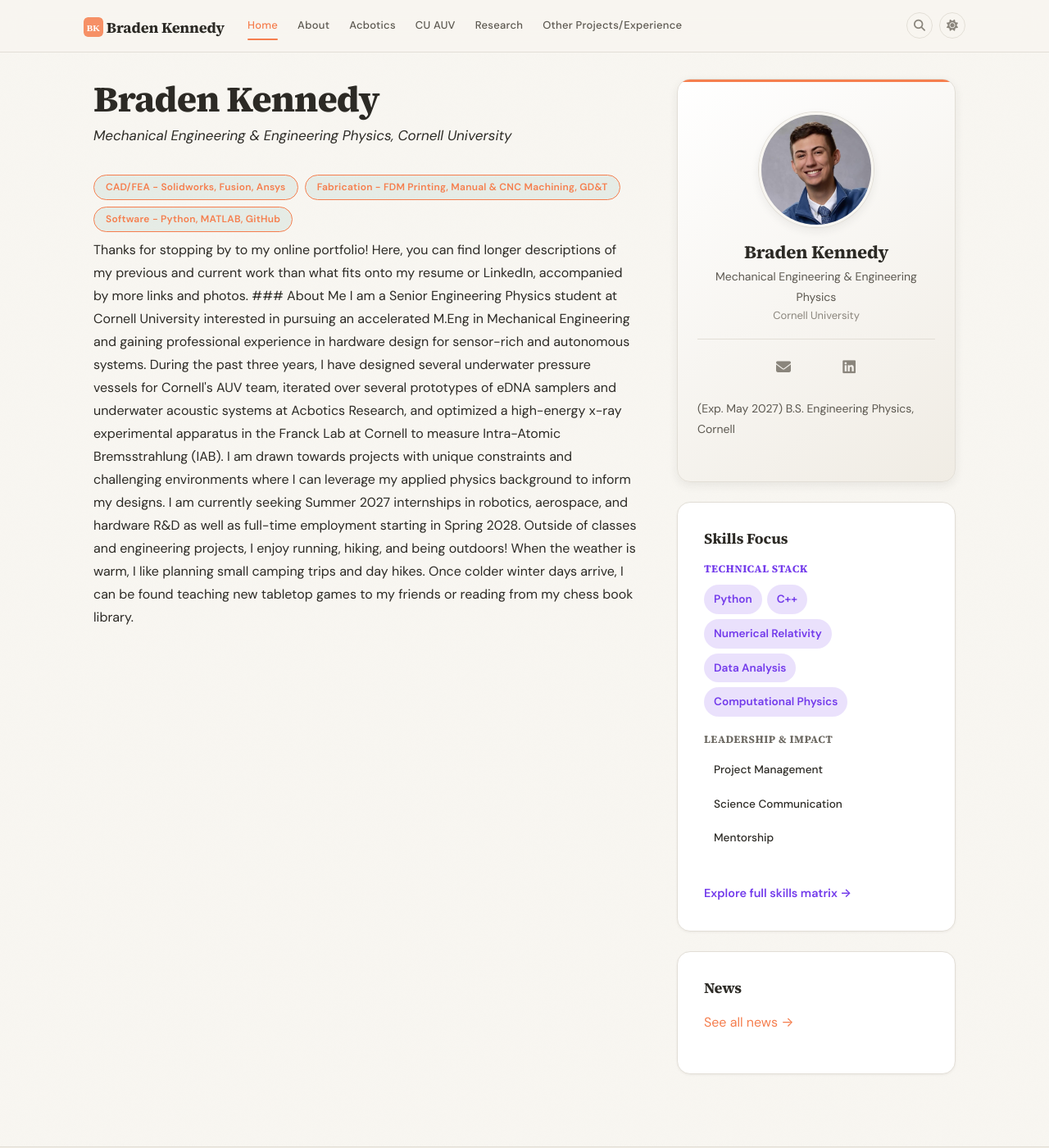
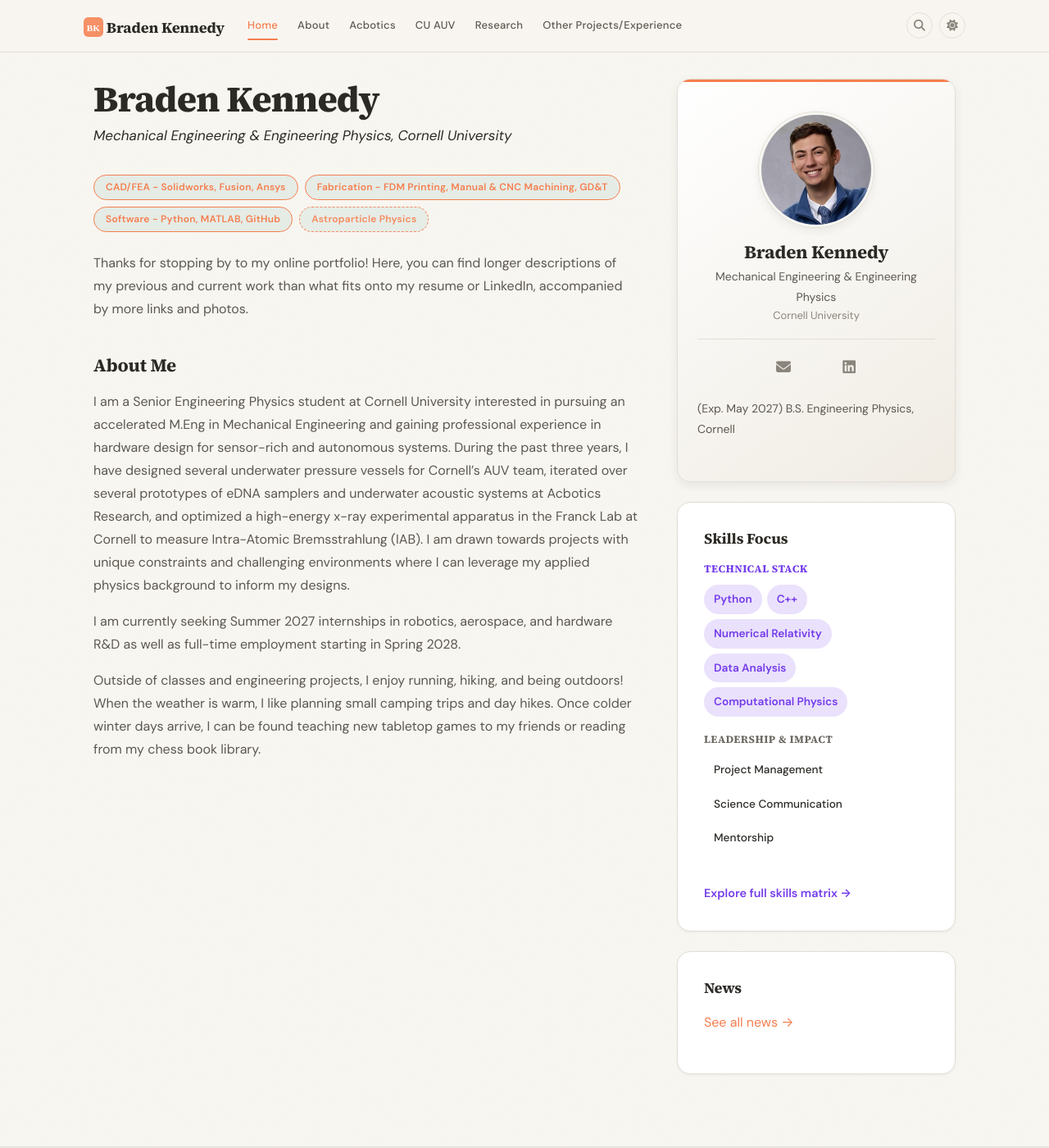
Before and after one commit to braden-kennedy/bkennedyportfolio, a Jekyll site: the page built from _pages/home.md, in a window 1280 px wide and 1400 px high. Shown: the whole window at 82% size. Built offline with Jekyll 4.4.1, drawn with Linux system fonts in a browser that asks for light colours; a style sheet for code colours, icons or effects is not loaded.

Commit message:
Update home.md

```diff
--- a/_pages/home.md
+++ b/_pages/home.md
@@ -13,6 +13,9 @@ permalink: /
 <a href="{{ site.url }}{{ site.baseurl }}/research" class="chip">Fabrication - FDM Printing, Manual & CNC Machining, GD&T</a>
 <a href="{{ site.url }}{{ site.baseurl }}/research" class="chip">Software - Python, MATLAB, GitHub</a>
 
+<a href="{{ site.url }}{{ site.baseurl }}/research" class="chip" style="border-style: dashed; opacity: 0.9;" title="Prospective Graduate Interest">Astroparticle Physics</a>
+</div>
+
 Thanks for stopping by to my online portfolio! Here, you can find longer descriptions of my previous and current work than what fits onto my resume or LinkedIn, accompanied by more links and photos.
 
 ### About Me
```
